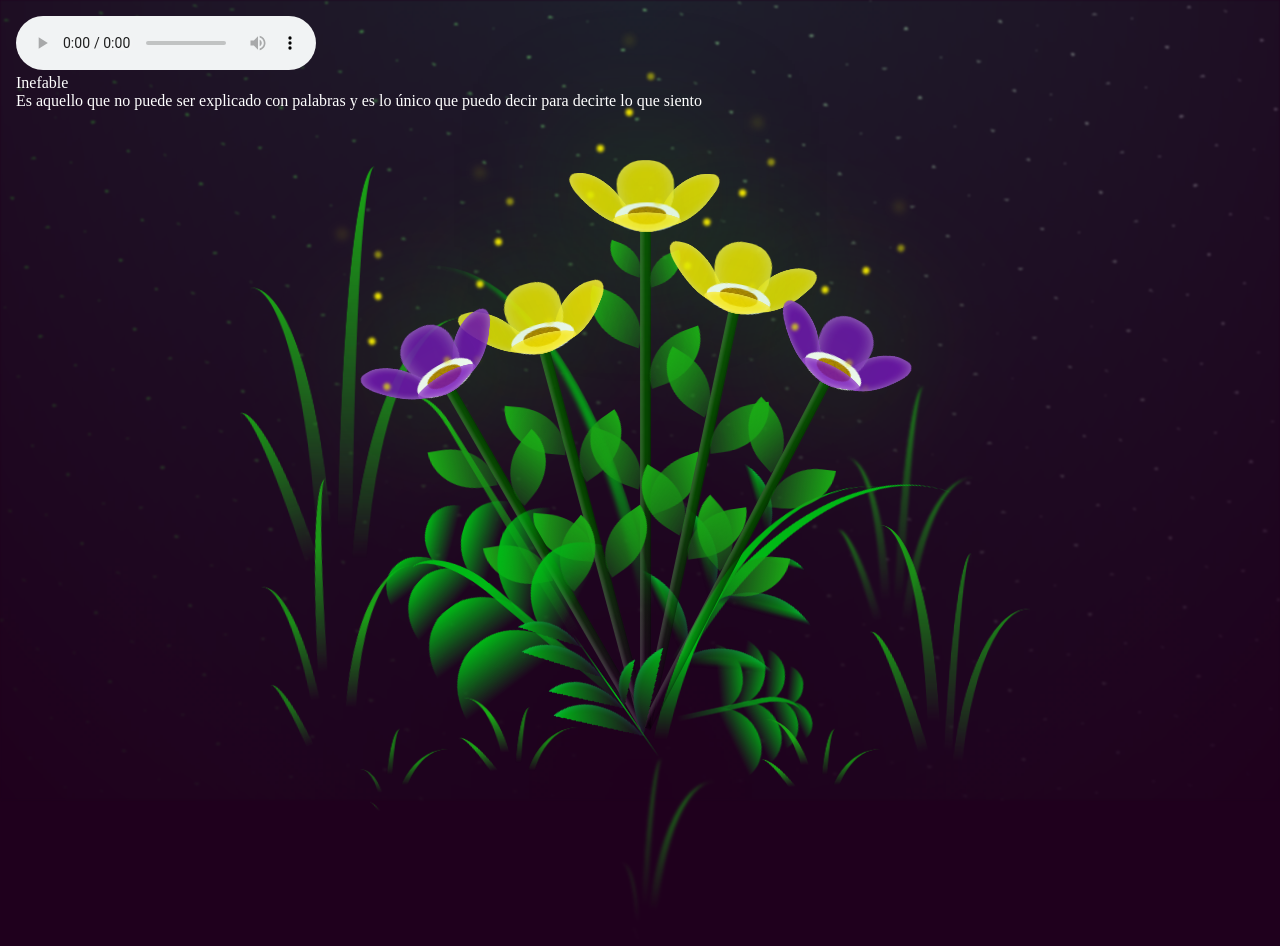
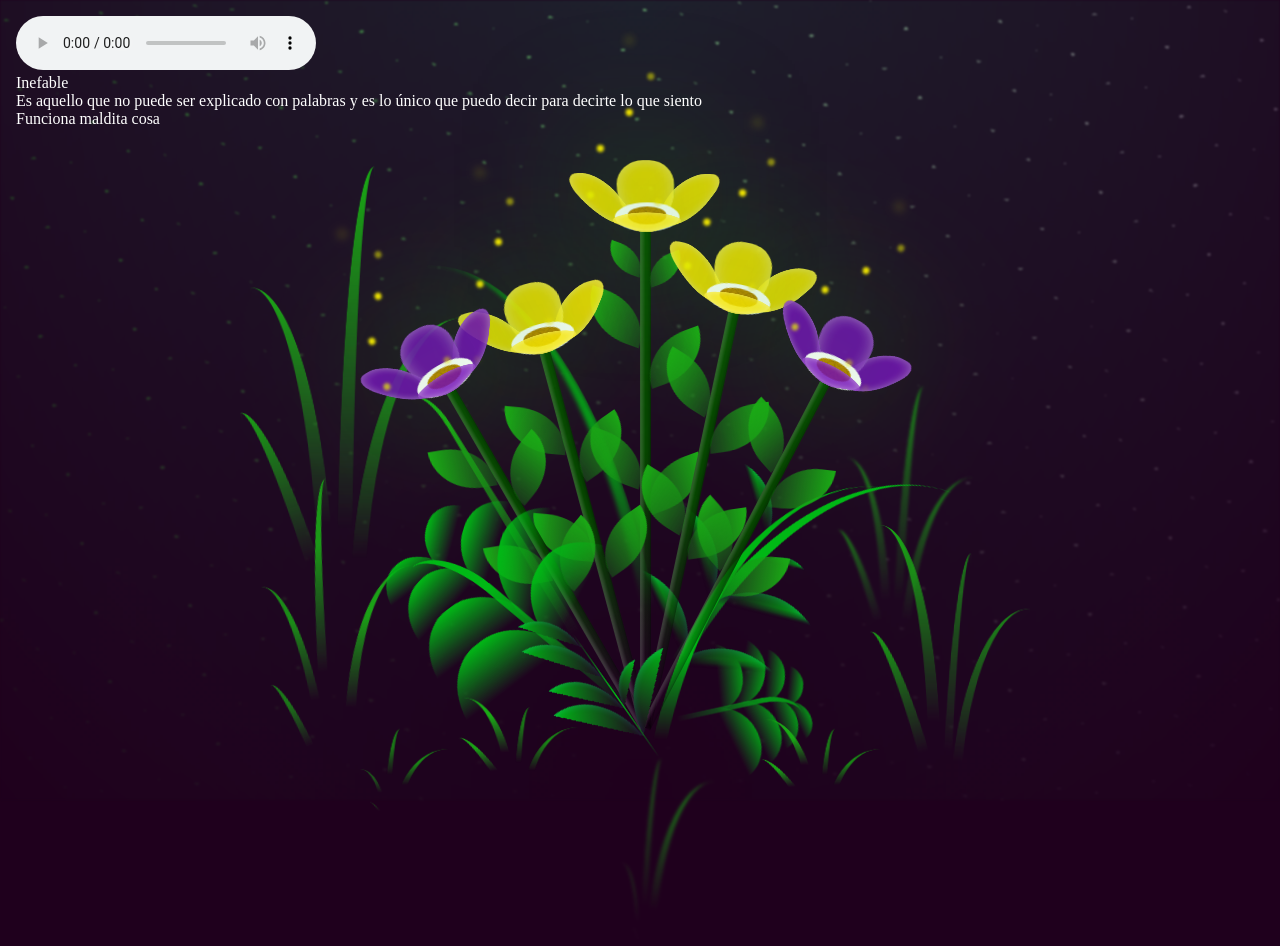
Before and after one commit to ar-aar-aaar/Rosi, a plain HTML site: page flowers.html in a window 1280 px wide. Drawn offline with Linux system fonts and the light colour scheme.

Commit message:
Funcionaaaaaa

```diff
--- a/flowers.html
+++ b/flowers.html
@@ -363,7 +363,7 @@
       </audio>
       <p>Inefable</p>
       <p>Es aquello que no puede ser explicado con palabras y es lo único que puedo decir para decirte lo que siento</p>
-
+      <p>Funciona maldita cosa</p>
     </div>
     <div class="pyro">
       <div class="before"></div>
```
